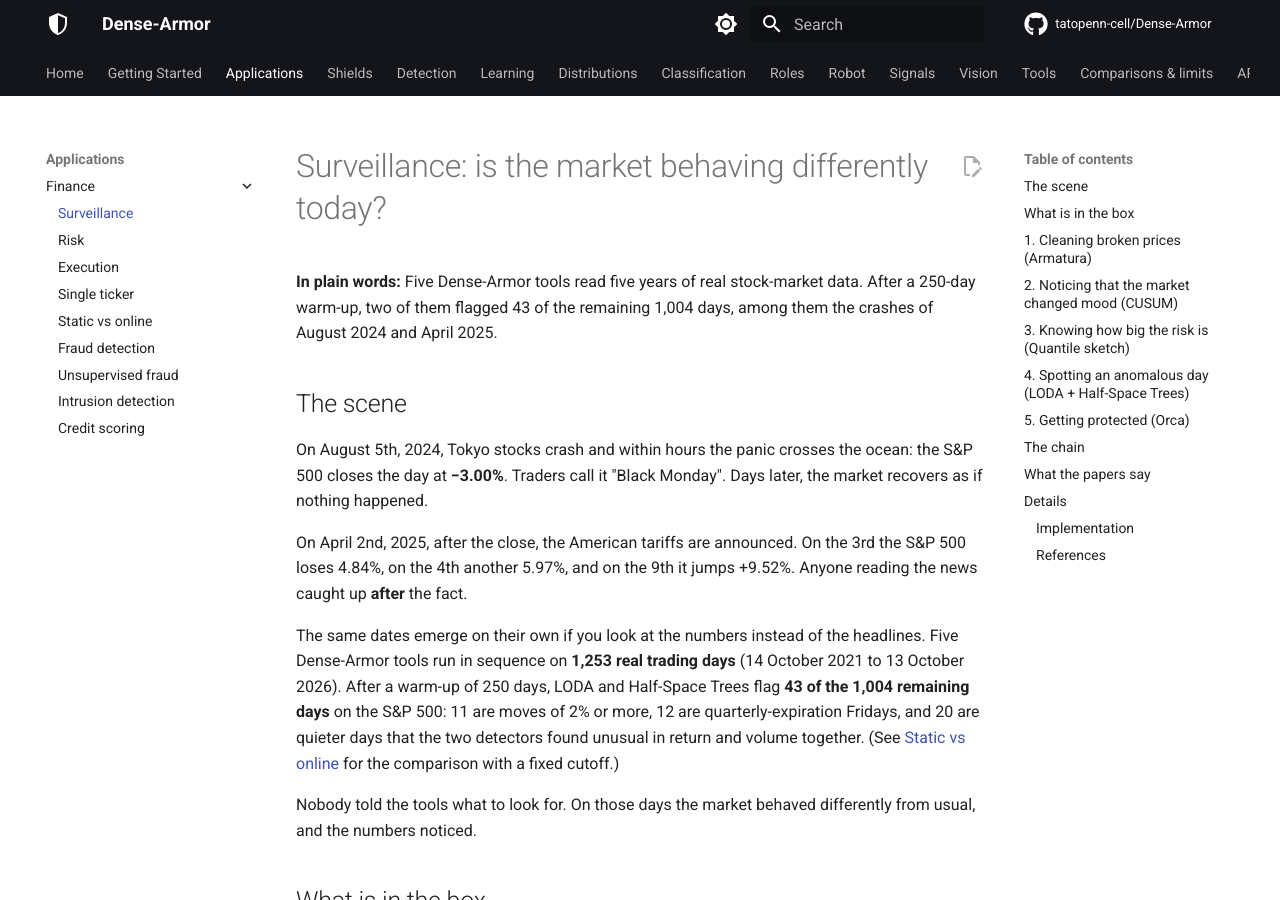
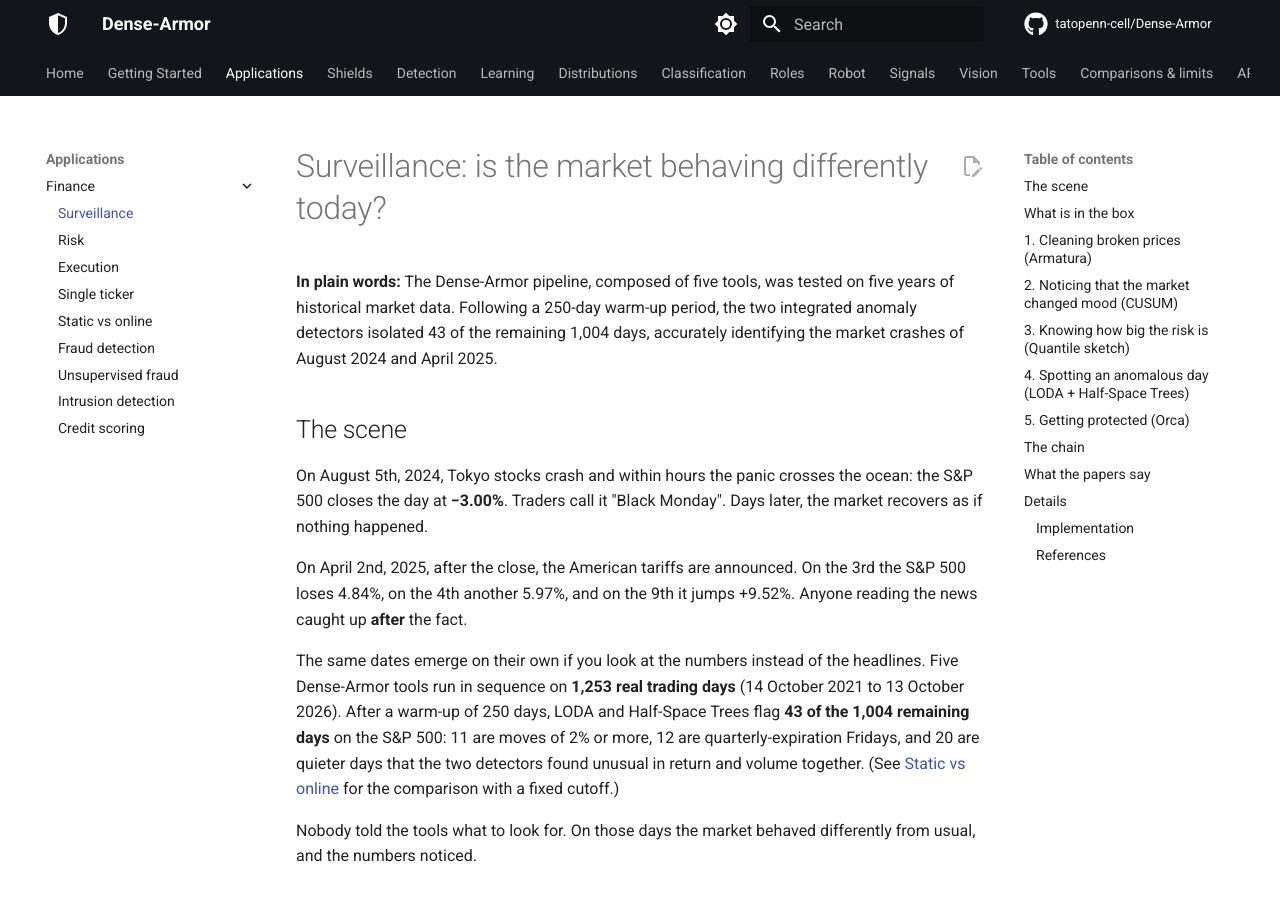
Before and after one commit to tatopenn-cell/Dense-Armor, an MkDocs documentation site: the page built from docs/finance/surveillance.md, in a window 1280 px wide and 900 px high. Built offline with MkDocs 1.6.1 and Material for MkDocs 9.7.7, drawn with Linux system fonts in a browser that asks for light colours; comment, search, counter and statistics services are not loaded.

Commit message:
Clarify Dense-Armor tools performance summary
Revised the explanation of the Dense-Armor tools and their performance on historical market data.

```diff
--- a/docs/finance/surveillance.md
+++ b/docs/finance/surveillance.md
@@ -1,6 +1,6 @@
 # Surveillance: is the market behaving differently today?
 
-**In plain words:** Five Dense-Armor tools read five years of real stock-market data. After a 250-day warm-up, two of them flagged 43 of the remaining 1,004 days, among them the crashes of August 2024 and April 2025.
+**In plain words:** The Dense-Armor pipeline, composed of five tools, was tested on five years of historical market data. Following a 250-day warm-up period, the two integrated anomaly detectors isolated 43 of the remaining 1,004 days, accurately identifying the market crashes of August 2024 and April 2025.
 
 ## The scene
 
```
